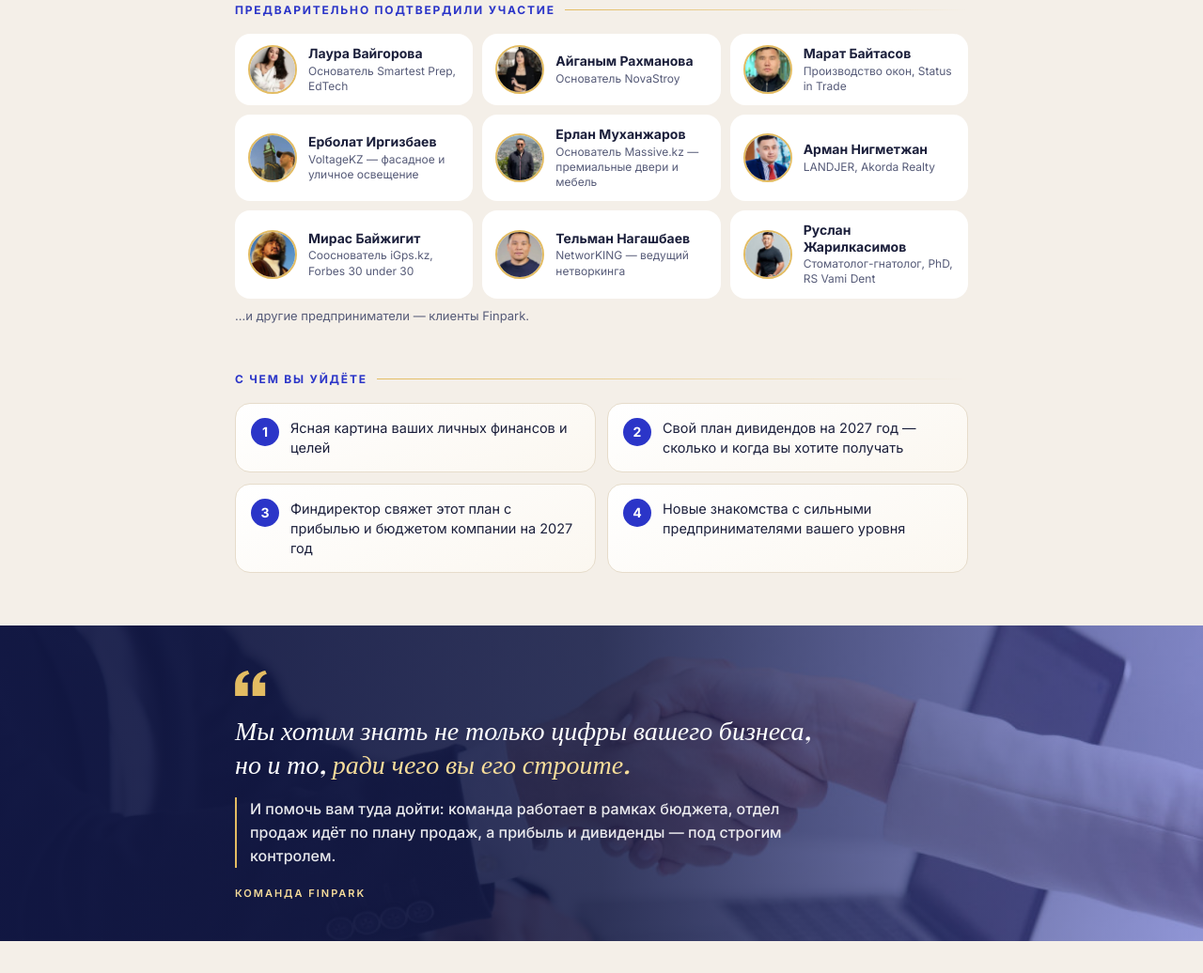
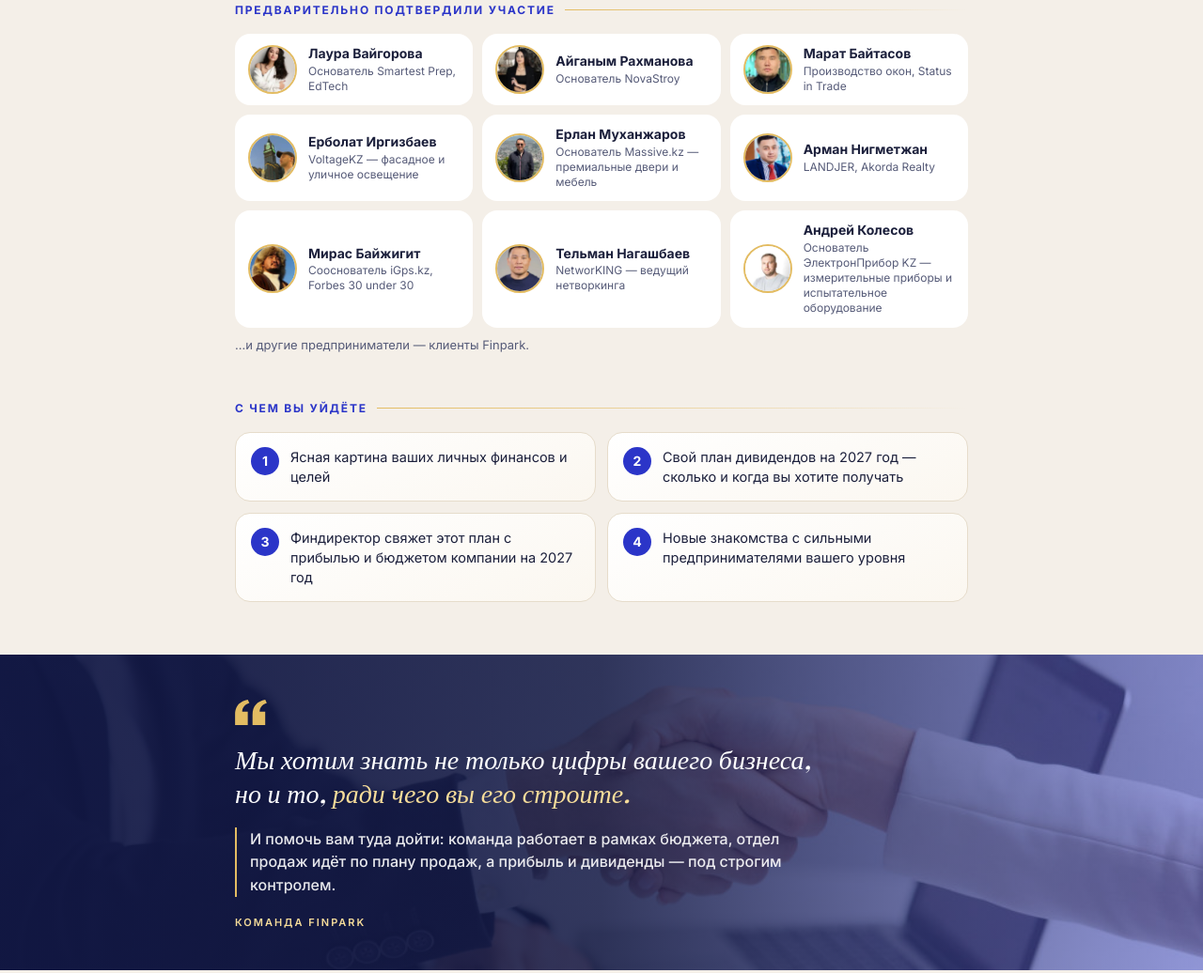
Before and after one commit to Finparkceo/finpark-invite, a plain HTML site: page index.html in a window 1280 px wide. Shown: the part 2144-3180 px from the top of the page at 94% size. Drawn offline with nearby package versions, Linux system fonts and the light colour scheme; a web font is replaced by a local one.

Commit message:
Андрей Колесов вместо Руслана Жарилкасимова в блоке гостей
Co-Authored-By: Claude Opus 5.5 <noreply@anthropic.com>

```diff
--- a/index.html
+++ b/index.html
@@ -226,7 +226,7 @@ footer a{color:var(--gold2);text-decoration:none}
 
 <section class="blk"><div class="wrap">
   <h2>Предварительно подтвердили участие</h2>
-  <div class="guests"><div class="g"><img src="img/g2.jpg" alt=""><div><b>Лаура Вайгорова</b><span>Основатель Smartest Prep, EdTech</span></div></div><div class="g"><img src="img/g3.jpg" alt=""><div><b>Айганым Рахманова</b><span>Основатель NovaStroy</span></div></div><div class="g"><img src="img/g4.jpg" alt=""><div><b>Марат Байтасов</b><span>Производство окон, Status in Trade</span></div></div><div class="g"><img src="img/g5.jpg" alt=""><div><b>Ерболат Иргизбаев</b><span>VoltageKZ — фасадное и уличное освещение</span></div></div><div class="g"><img src="img/g6.jpg" alt=""><div><b>Ерлан Муханжаров</b><span>Основатель Massive.kz — премиальные двери и мебель</span></div></div><div class="g"><img src="img/g7.jpg" alt=""><div><b>Арман Нигметжан</b><span>LANDJER, Akorda Realty</span></div></div><div class="g"><img src="img/g8.jpg" alt=""><div><b>Мирас Байжигит</b><span>Сооснователь iGps.kz, Forbes 30 under 30</span></div></div><div class="g"><img src="img/g9.jpg" alt=""><div><b>Тельман Нагашбаев</b><span>NetworKING — ведущий нетворкинга</span></div></div><div class="g"><img src="img/g10.jpg" alt=""><div><b>Руслан Жарилкасимов</b><span>Стоматолог-гнатолог, PhD, RS Vami Dent</span></div></div></div>
+  <div class="guests"><div class="g"><img src="img/g2.jpg" alt=""><div><b>Лаура Вайгорова</b><span>Основатель Smartest Prep, EdTech</span></div></div><div class="g"><img src="img/g3.jpg" alt=""><div><b>Айганым Рахманова</b><span>Основатель NovaStroy</span></div></div><div class="g"><img src="img/g4.jpg" alt=""><div><b>Марат Байтасов</b><span>Производство окон, Status in Trade</span></div></div><div class="g"><img src="img/g5.jpg" alt=""><div><b>Ерболат Иргизбаев</b><span>VoltageKZ — фасадное и уличное освещение</span></div></div><div class="g"><img src="img/g6.jpg" alt=""><div><b>Ерлан Муханжаров</b><span>Основатель Massive.kz — премиальные двери и мебель</span></div></div><div class="g"><img src="img/g7.jpg" alt=""><div><b>Арман Нигметжан</b><span>LANDJER, Akorda Realty</span></div></div><div class="g"><img src="img/g8.jpg" alt=""><div><b>Мирас Байжигит</b><span>Сооснователь iGps.kz, Forbes 30 under 30</span></div></div><div class="g"><img src="img/g9.jpg" alt=""><div><b>Тельман Нагашбаев</b><span>NetworKING — ведущий нетворкинга</span></div></div><div class="g"><img src="img/g11.jpg" alt=""><div><b>Андрей Колесов</b><span>Основатель ЭлектронПрибор KZ — измерительные приборы и испытательное оборудование</span></div></div></div>
   <p class="gnote">…и другие предприниматели — клиенты Finpark.</p>
 </div></section>
 
```
Also changed, not shown: img/g10.jpg (deleted), img/g11.jpg (added).
